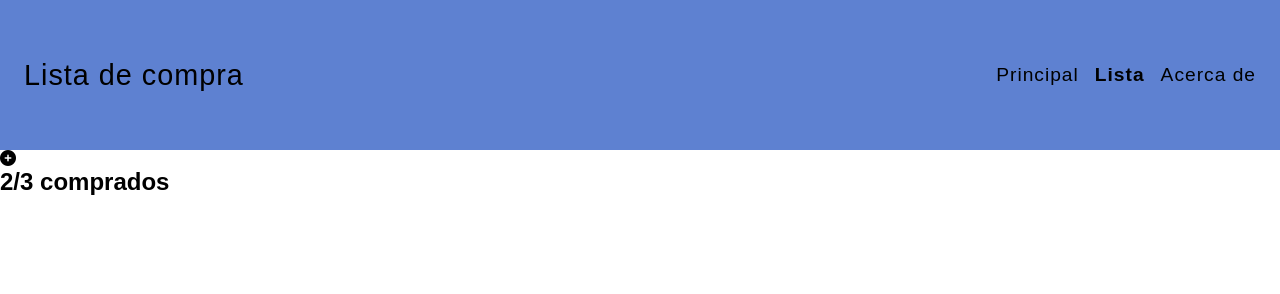
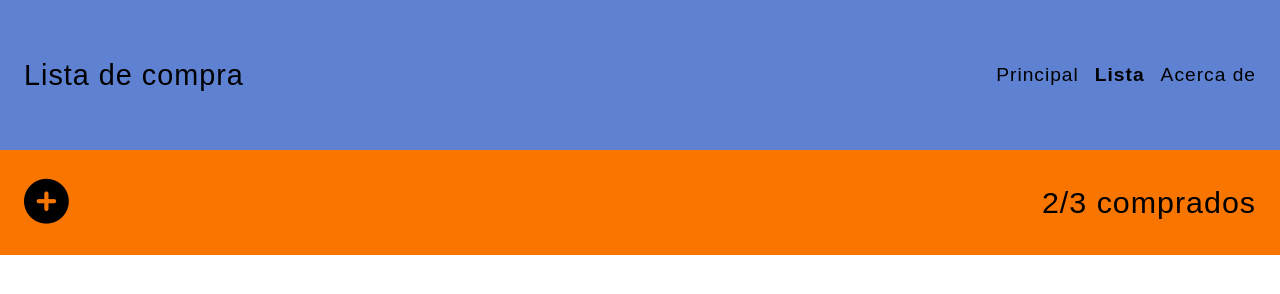
Before and after one commit to Learning-X/202204-W1CH4-luc-st-pierre, a website: page index.html in a window 1280 px wide. Drawn offline with Linux system fonts and the light colour scheme.

Commit message:
Added section comprados styles

```diff
--- a/styles/styles.css
+++ b/styles/styles.css
@@ -1,5 +1,6 @@
 :root {
   --bg-navbar-blue: #5e81d1;
+  --bg-comprados-orange: #f87500;
   --txt-black: #000;
 }
 
@@ -50,3 +51,22 @@ html {
 .navbar__links.active {
   font-weight: 600;
 }
+
+.comprados {
+  height: 105px;
+  padding: 0 1.5rem;
+  background-color: var(--bg-comprados-orange);
+  display: flex;
+  justify-content: space-between;
+  align-items: center;
+}
+
+.comprados h2 {
+  font-weight: 100;
+  font-size: 1.9rem;
+  letter-spacing: 1px;
+}
+
+.fa-plus-circle {
+  font-size: 2.8rem;
+}
```
